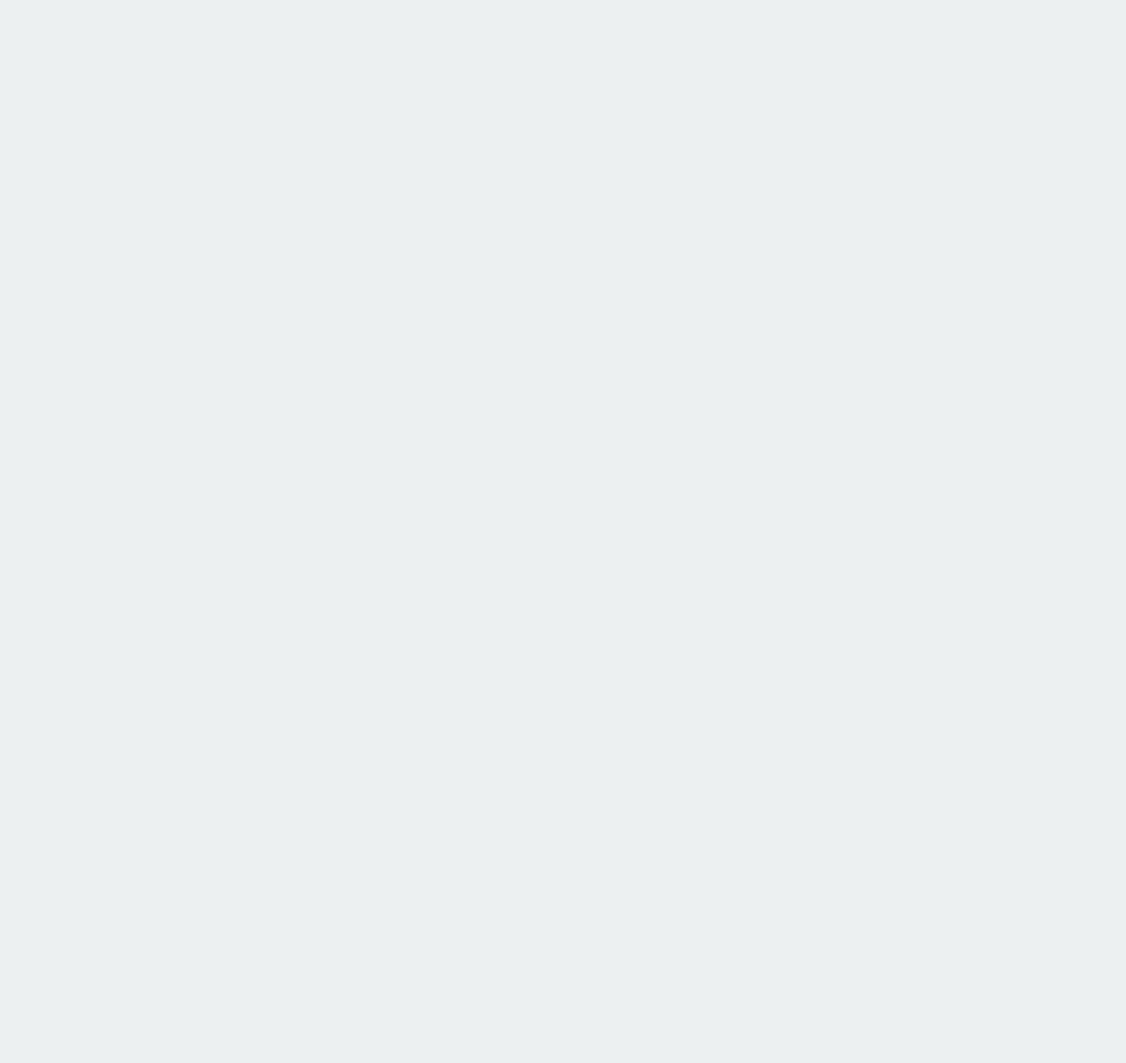
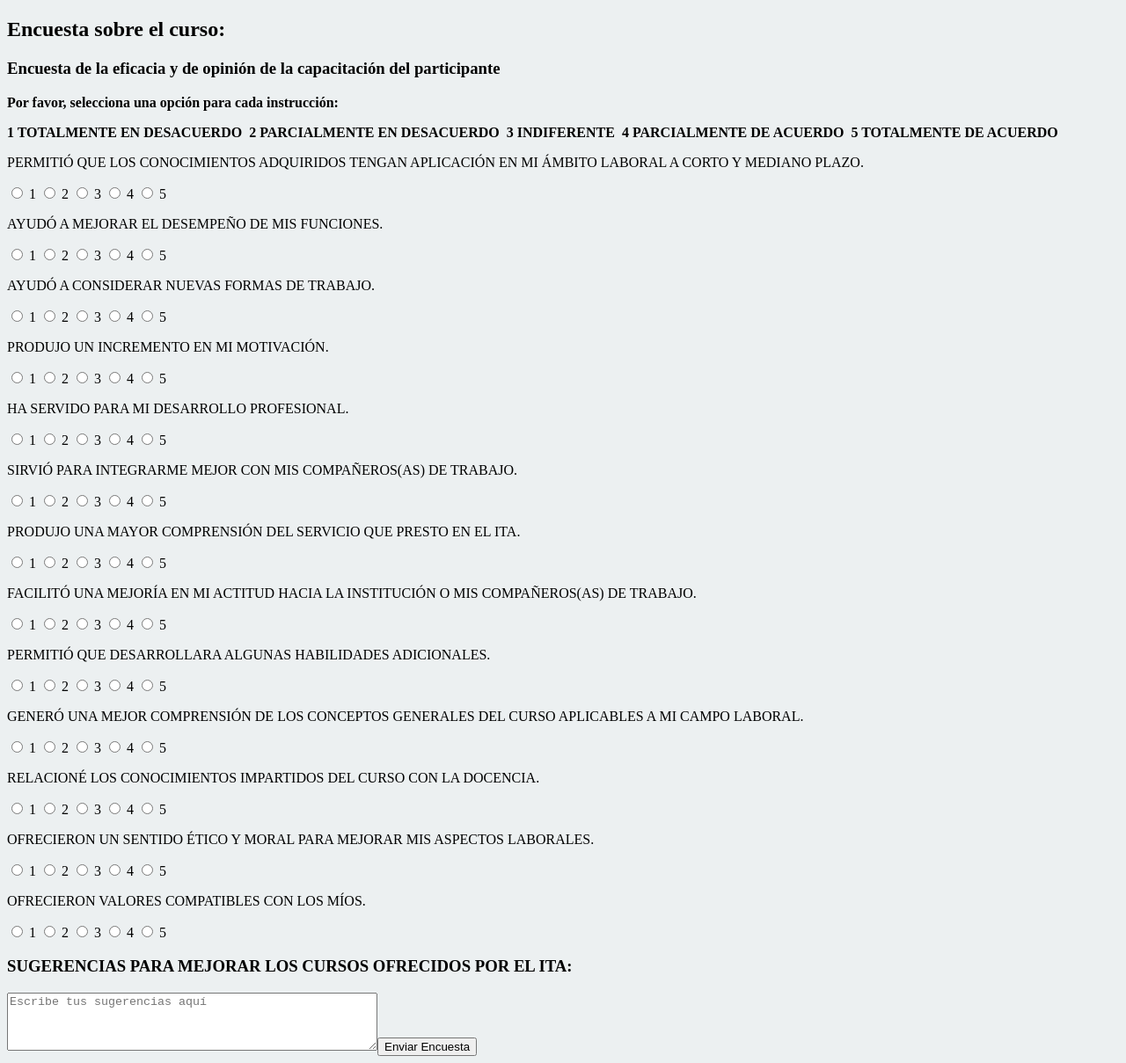
Before and after one commit to Gonzalo263614/capacitacionWEB, an Angular app in the folder frontend/: page /encuestajefe in a window 1280 px wide. Before the commit this address led to /. Shown: the whole page at 88% size. Before the commit the page ends 800 px from the top, so only its background shows below. Built offline with nearby package versions, Linux system fonts and the light colour scheme.

Commit message:
EncuestaJefe

```diff
--- a/frontend/src/app/app-routing.module.ts
+++ b/frontend/src/app/app-routing.module.ts
@@ -11,7 +11,7 @@ import { AuthGuard } from './auth.guard'; // Importa el AuthGuard
 import { CursoDetalleComponent } from './curso-detalle/curso-detalle.component';
 import { CursoComponent } from './curso/curso.component';
 import { EncuestaComponent } from './encuesta/encuesta.component';
-
+import { EncuestajefeComponent } from './encuestajefe/encuestajefe.component';
 const routes: Routes = [
   { path: 'login', component: LoginComponent },
   { path: 'maestro', component: MaestroComponent },
@@ -28,6 +28,7 @@ const routes: Routes = [
   // Ruta para ver las asistencias del curso
   { path: 'curso/:id/asistencias', component: CursoComponent },
   { path: 'encuesta', component: EncuestaComponent },
+  { path: 'encuestajefe', component: EncuestajefeComponent },
 ];
 
 
--- a/frontend/src/app/app.module.ts
+++ b/frontend/src/app/app.module.ts
@@ -17,6 +17,7 @@ import { ProfileComponent } from './profile/profile.component';
 import { CursoDetalleComponent } from './curso-detalle/curso-detalle.component';
 import { CursoComponent } from './curso/curso.component';
 import { EncuestaComponent } from './encuesta/encuesta.component';
+import { EncuestajefeComponent } from './encuestajefe/encuestajefe.component';
 
 @NgModule({
   declarations: [
@@ -31,7 +32,8 @@ import { EncuestaComponent } from './encuesta/encuesta.component';
     ProfileComponent,
     CursoDetalleComponent,
     CursoComponent,
-    EncuestaComponent
+    EncuestaComponent,
+    EncuestajefeComponent
   ],
   imports: [
     BrowserModule,
--- /dev/null
+++ b/frontend/src/app/encuestajefe/encuestajefe.component.html
@@ -0,0 +1,23 @@
+<div class="encuesta" *ngIf="!encuestaRespondida; else yaRespondida">
+    <h2>Encuesta sobre el curso: {{ cursoNombre }}</h2>
+    <h3>Encuesta de la eficacia y de opinión de la capacitación del participante</h3>
+    <p><strong>Por favor, selecciona una opción para cada instrucción:</strong></p>
+
+    <p><strong>1 TOTALMENTE EN DESACUERDO&nbsp;&nbsp;2 PARCIALMENTE EN DESACUERDO&nbsp;&nbsp;3 INDIFERENTE&nbsp;&nbsp;4 PARCIALMENTE DE ACUERDO&nbsp;&nbsp;5 TOTALMENTE DE ACUERDO</strong></p>
+
+    <!-- Primer bloque de preguntas -->
+    <div *ngFor="let pregunta of preguntas; let i = index">
+        <p>{{ pregunta }}</p>
+        <label *ngFor="let option of [1, 2, 3, 4, 5]">
+            <input type="radio" name="pregunta1_{{ i }}" [(ngModel)]="respuestas[i]" [value]="option" />
+            {{ option }}
+        </label>
+    </div>
+
+    <h3>SUGERENCIAS PARA MEJORAR LOS CURSOS OFRECIDOS POR EL ITA:</h3>
+    <textarea rows="4" cols="50" [(ngModel)]="sugerencias" placeholder="Escribe tus sugerencias aquí"></textarea>
+    <button (click)="enviarEncuesta()">Enviar Encuesta</button>
+</div>
+<ng-template #yaRespondida>
+    <p>Ya has respondido esta encuesta. Gracias por tu participación.</p>
+  </ng-template>
--- /dev/null
+++ b/frontend/src/app/encuestajefe/encuestajefe.component.ts
@@ -0,0 +1,103 @@
+import { HttpClient } from '@angular/common/http';
+import { Component, Input, OnInit } from '@angular/core';
+import { ActivatedRoute } from '@angular/router';
+
+@Component({
+  selector: 'app-encuestajefe',
+  templateUrl: './encuestajefe.component.html',
+  styleUrl: './encuestajefe.component.css'
+})
+export class EncuestajefeComponent implements OnInit {
+  constructor(private http: HttpClient, private route: ActivatedRoute) { }
+
+  @Input() cursoNombre: string = '';
+  usuarioId: number = 0;
+  cursoId: string | null = '';
+  idInscripcion: number | null = null;
+
+  respuestas: number[] = Array(13).fill(0);
+  sugerencias: string = '';
+  encuestaRespondida: boolean = false; // Nueva propiedad
+  private apiUrl = 'http://localhost:3000/api/encuesta';
+  preguntas: string[] = [
+    'PERMITIÓ QUE LOS CONOCIMIENTOS ADQUIRIDOS TENGAN APLICACIÓN EN MI ÁMBITO LABORAL A CORTO Y MEDIANO PLAZO.',
+    'AYUDÓ A MEJORAR EL DESEMPEÑO DE MIS FUNCIONES.',
+    'AYUDÓ A CONSIDERAR NUEVAS FORMAS DE TRABAJO.',
+    'PRODUJO UN INCREMENTO EN MI MOTIVACIÓN.',
+    'HA SERVIDO PARA MI DESARROLLO PROFESIONAL.',
+    'SIRVIÓ PARA INTEGRARME MEJOR CON MIS COMPAÑEROS(AS) DE TRABAJO.',
+    'PRODUJO UNA MAYOR COMPRENSIÓN DEL SERVICIO QUE PRESTO EN EL ITA.',
+    'FACILITÓ UNA MEJORÍA EN MI ACTITUD HACIA LA INSTITUCIÓN O MIS COMPAÑEROS(AS) DE TRABAJO.',
+    'PERMITIÓ QUE DESARROLLARA ALGUNAS HABILIDADES ADICIONALES.',
+    'GENERÓ UNA MEJOR COMPRENSIÓN DE LOS CONCEPTOS GENERALES DEL CURSO APLICABLES A MI CAMPO LABORAL.',
+    'RELACIONÉ LOS CONOCIMIENTOS IMPARTIDOS DEL CURSO CON LA DOCENCIA.',
+    'OFRECIERON UN SENTIDO ÉTICO Y MORAL PARA MEJORAR MIS ASPECTOS LABORALES.',
+    'OFRECIERON VALORES COMPATIBLES CON LOS MÍOS.'
+  ];
+
+  ngOnInit(): void {
+    const storedUserId = localStorage.getItem('userId');
+    if (storedUserId) {
+      this.usuarioId = parseInt(storedUserId, 10);
+    }
+
+    this.cursoId = this.route.snapshot.paramMap.get('id');
+
+    if (this.cursoId && this.usuarioId) {
+      this.obtenerIdInscripcion();
+    }
+  }
+
+  obtenerIdInscripcion(): void {
+    this.http.get<any>(`http://localhost:3000/api/inscripcion/${this.cursoId}/${this.usuarioId}`)
+      .subscribe({
+        next: (response) => {
+          this.idInscripcion = response.id;
+
+          // Verifica si la encuesta ya fue respondida
+          this.http.get<any>(`${this.apiUrl}/respondida/${this.idInscripcion}`)
+            .subscribe({
+              next: (data) => {
+                this.encuestaRespondida = data.respondida;
+              },
+              error: (err) => {
+                console.error('Error al verificar si la encuesta ya fue respondida:', err);
+              }
+            });
+        },
+        error: (err) => {
+          console.error('Error al obtener id de inscripción:', err);
+        }
+      });
+  }
+
+  enviarEncuesta(): void {
+    // if (this.encuestaRespondida) {
+    //   alert('Ya has respondido esta encuesta.');
+    //   return;
+    // }
+
+    // if (!this.idInscripcion) {
+    //   console.error('No se pudo obtener el id de inscripción');
+    //   return;
+    // }
+
+    // const encuestaData = {
+    //   id_inscripcion: this.idInscripcion,
+    //   respuestas1: this.respuestas,
+    //   sugerencias: this.sugerencias
+    // };
+
+    // this.http.post(this.apiUrl, encuestaData).subscribe(
+    //   response => {
+    //     console.log('Encuesta enviada:', response);
+    //     alert('Encuesta enviada');
+    //     this.encuestaRespondida = true;
+    //   },
+    //   error => {
+    //     console.error('Error al enviar la encuesta:', error);
+    //     alert('Error al enviar la encuesta');
+    //   }
+    // );
+  }
+}
--- a/frontend/src/app/jefe/jefe.component.html
+++ b/frontend/src/app/jefe/jefe.component.html
@@ -278,3 +278,16 @@
     <button type="submit" class="btn-submit">Guardar Cambios</button>
   </form>
 </div>
+
+<h2>Cursos Propuestos</h2>
+<div *ngFor="let curso of cursosPropuestos">
+  <h3>{{ curso.nombre_curso }}</h3>
+
+  <!-- Botón para mostrar/ocultar la encuesta -->
+  <button (click)="toggleEncuesta(curso.id)">
+    {{ showEncuesta[curso.id] ? 'Ocultar encuesta' : 'Mostrar encuesta' }}
+  </button>
+
+  <!-- Encuesta -->
+  <app-encuestajefe *ngIf="showEncuesta[curso.id]" [cursoNombre]="curso.nombre_curso"></app-encuestajefe>
+</div>
--- a/frontend/src/app/jefe/jefe.component.ts
+++ b/frontend/src/app/jefe/jefe.component.ts
@@ -11,6 +11,10 @@ export class JefeComponent {
   mostrarFormularioModificar = false; // Controla la visibilidad del formulario de modificar
   cursosPendientes: any[] = [];
   cursoSeleccionado: any = null; // Almacena el curso seleccionado para modificar
+
+  mostrarFormulario2: boolean = false;
+  cursosPropuestos: any[] = [];
+  showEncuesta: { [key: number]: boolean } = {}; // Control para mostrar encuestas por ID de curso
 
   // Datos del curso
   nombreCurso = '';
@@ -74,7 +78,7 @@ export class JefeComponent {
         console.error('No se encontró el ID del jefe en localStorage.');
       }
     }
-
+    this.obtenerCursosPropuestos();
     // Aquí puedes continuar con otras inicializaciones si es necesario
   }
   abrirFormularioModificar(curso: any) {
@@ -242,4 +246,24 @@ export class JefeComponent {
     console.log('Modificar curso:', curso);
   }
 
+  obtenerCursosPropuestos() {
+    const idJefe = this.idJefe; // ID del jefe actual
+
+    // URL completa apuntando al backend
+    this.http.get<any[]>(`http://localhost:3000/jefe/${idJefe}/cursos`).subscribe(
+      (data) => {
+        this.cursosPropuestos = data;
+        // Inicializa el control de visibilidad de encuesta para cada curso
+        this.cursosPropuestos.forEach(curso => this.showEncuesta[curso.id] = false);
+      },
+      (error) => {
+        console.error('Error al obtener los cursos propuestos:', error);
+      }
+    );
+  }
+
+
+  toggleEncuesta(cursoId: number) {
+    this.showEncuesta[cursoId] = !this.showEncuesta[cursoId];
+  }
 }
```
Also changed, not shown: frontend/src/app/encuestajefe/encuestajefe.component.css (added), 2 other files (tests, documents, lock files or other folders).
